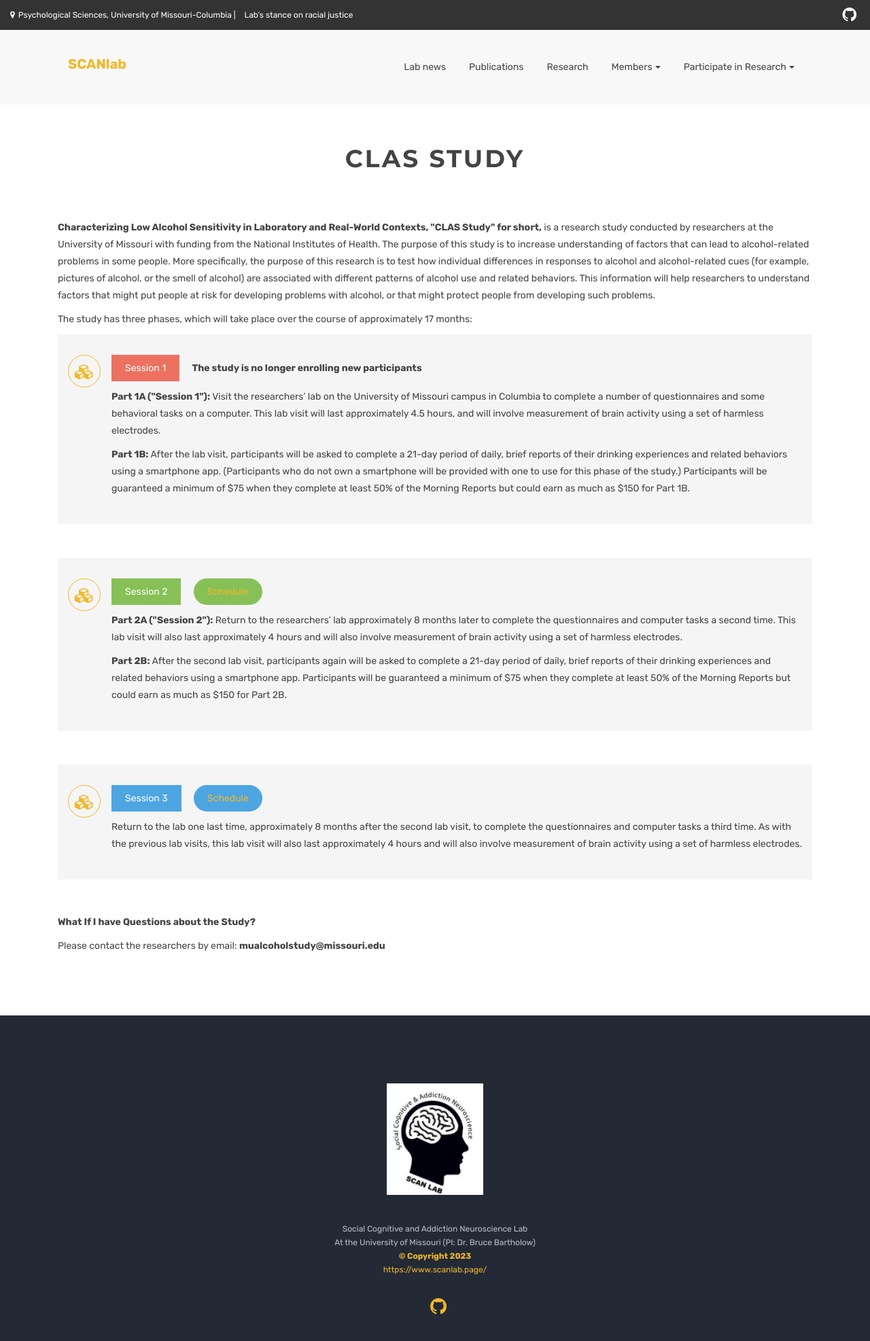
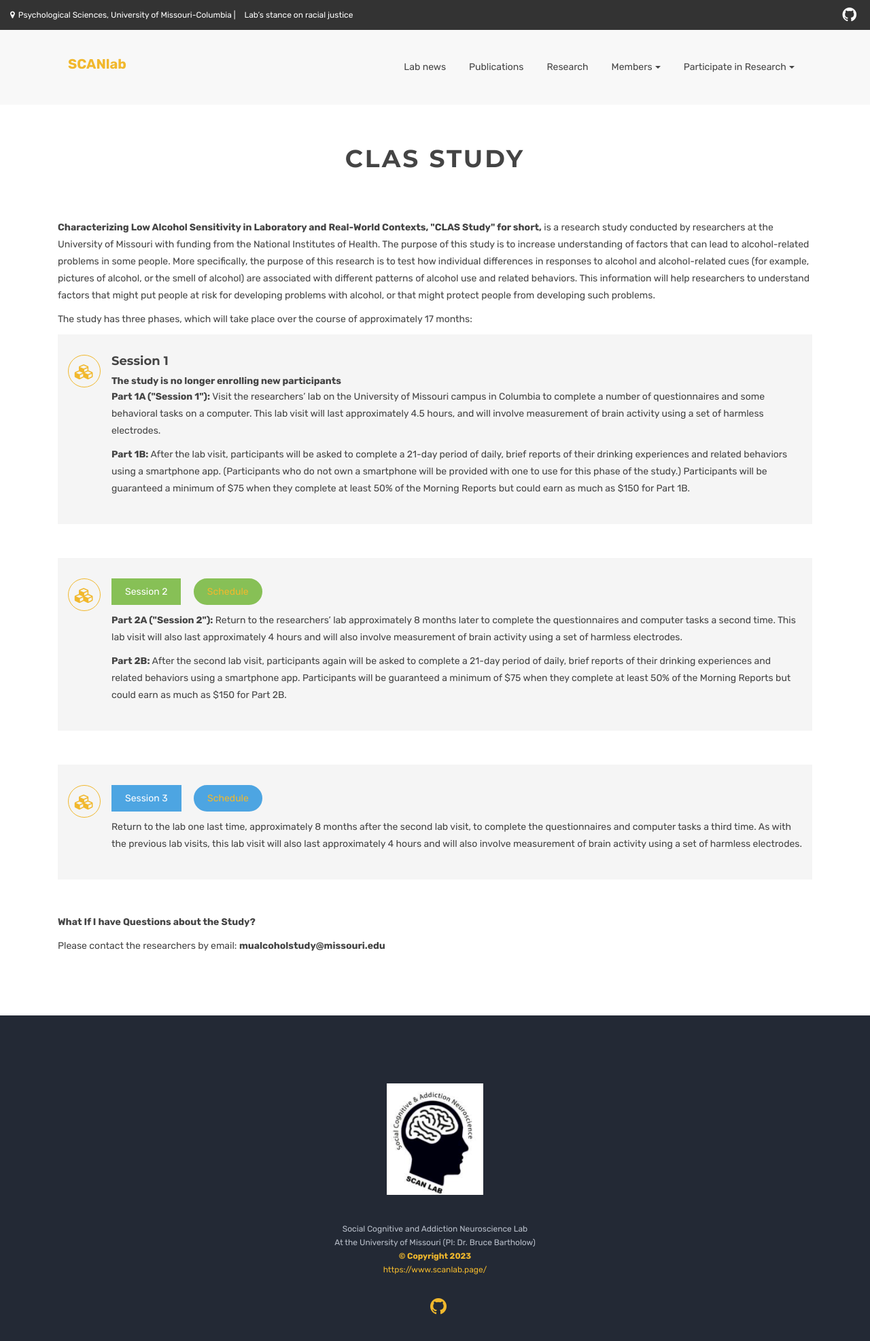
Before and after one commit to bartholow-scanlab/bartholow-scanlab.github.io, a Jekyll site: the page built from CLASstudy.html, in a window 1280 px wide. Shown: the top 1973 px of the page at 68% size. Built offline with Jekyll 4.4.1, drawn with Linux system fonts in a browser that asks for light colours.

Commit message:
Update CLASstudy.html

```diff
--- a/CLASstudy.html
+++ b/CLASstudy.html
@@ -38,7 +38,7 @@ canonical:
                      <i class="fa fa-cubes"></i>
                     </div>
                     <div class="featured-content">
-                       <p><span class="label label-danger-filled">Session 1</span> <strong>The study is no longer enrolling new participants</strong>
+                       <h4>Session 1</h4> <strong>The study is no longer enrolling new participants</strong>
 
 <p><strong>Part 1A ("Session 1"):</strong> Visit the researchers’ lab on the University of Missouri campus in Columbia to complete a number of questionnaires and some behavioral tasks on a computer.  This lab visit will last approximately 4.5 hours, and will involve measurement of brain activity using a set of harmless electrodes.</p>
 
```
